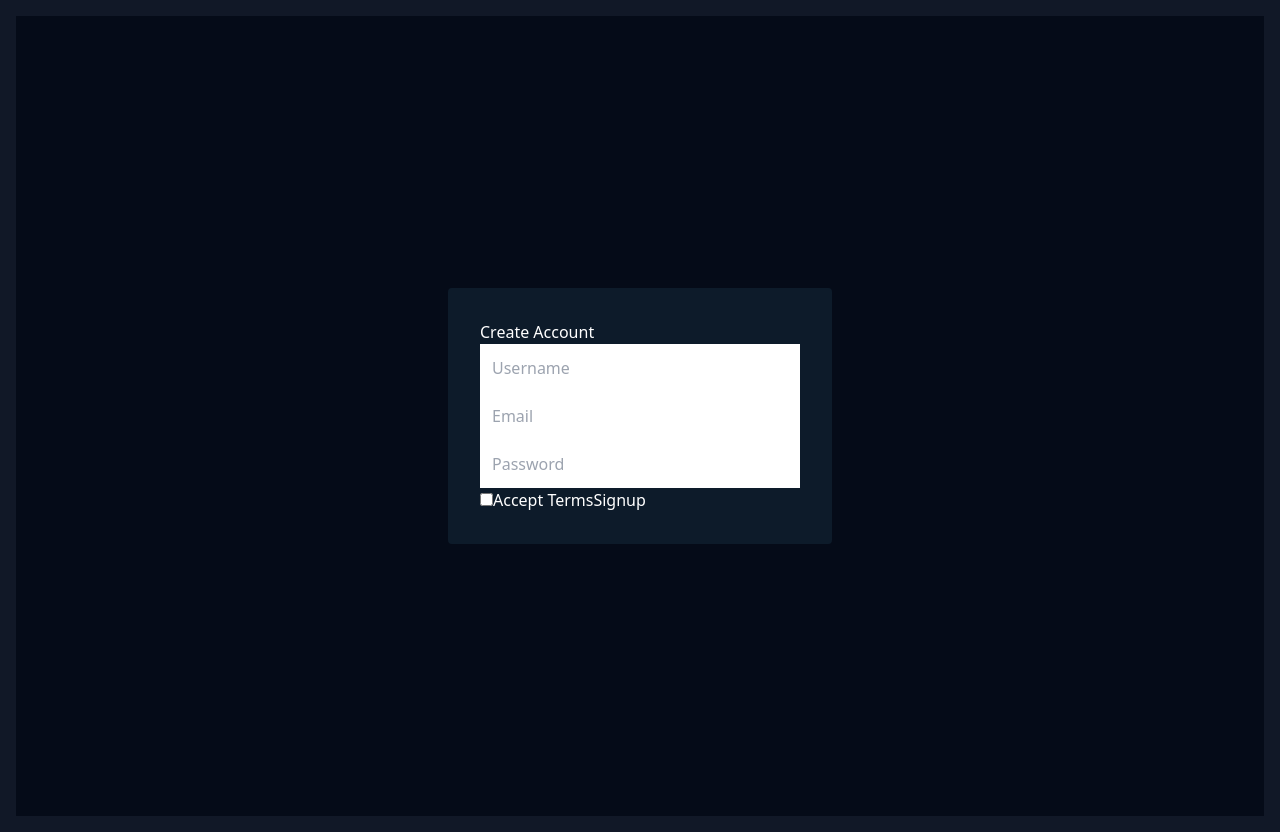
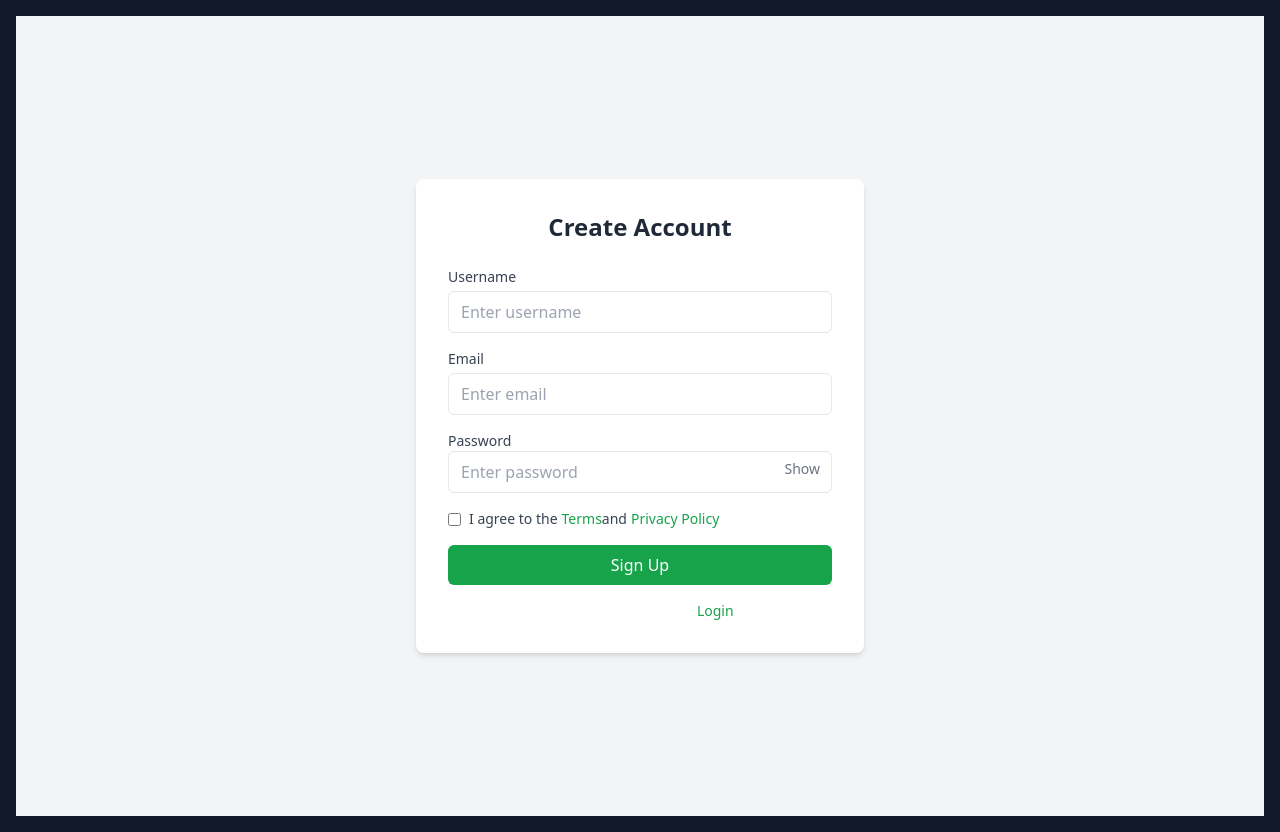
Before and after one commit to Acinyx-ai/acinyx-frontend, a React (Vite) app: page /signup in a window 1280 px wide. Built offline with nearby package versions, Linux system fonts and the light colour scheme.

Commit message:
Fix and clean signup page UI

```diff
--- a/src/pages/Signup.jsx
+++ b/src/pages/Signup.jsx
@@ -1,150 +1,290 @@
-import { useState,useEffect } from "react";
-import { useNavigate,Link } from "react-router-dom";
+import { useState, useEffect } from "react";
+import { useNavigate, Link } from "react-router-dom";
 
-const API=import.meta.env.VITE_API_URL;
+const API = import.meta.env.VITE_API_URL || "http://127.0.0.1:8000";
 
-export default function Signup(){
+export default function Signup() {
 
-const navigate=useNavigate();
+  const navigate = useNavigate();
 
-const[form,setForm]=useState({
+  const [form, setForm] = useState({
+    username: "",
+    email: "",
+    password: "",
+  });
 
-username:"",
-email:"",
-password:""
-
-});
-
-const[accepted,setAccepted]=useState(false);
-
-const[error,setError]=useState("");
-
-const[loading,setLoading]=useState(false);
-
-useEffect(()=>{
-
-const token=localStorage.getItem("acinyx_token");
-
-if(token) navigate("/dashboard");
-
-},[]);
+  const [showPassword, setShowPassword] = useState(false);
+  const [accepted, setAccepted] = useState(false);
+  const [error, setError] = useState("");
+  const [loading, setLoading] = useState(false);
 
 
-function update(e){
-
-setForm({...form,[e.target.name]:e.target.value});
-
-}
+  useEffect(() => {
+    const token = localStorage.getItem("acinyx_token");
+    if (token) navigate("/dashboard");
+  }, [navigate]);
 
 
-async function submit(){
-
-if(!accepted){
-
-setError("Accept terms first");
-
-return;
-
-}
-
-setLoading(true);
-
-try{
-
-const res=await fetch(`${API}/signup`,{
-
-method:"POST",
-
-headers:{"Content-Type":"application/json"},
-
-body:JSON.stringify(form)
-
-});
-
-const data=await res.json();
-
-if(!res.ok) throw new Error(data.detail);
+  function update(e) {
+    setForm({ ...form, [e.target.name]: e.target.value });
+  }
 
 
-// AUTO LOGIN
+  function validate() {
 
-const body=new URLSearchParams();
+    if (!form.username || !form.email || !form.password)
+      return "All fields are required";
 
-body.append("username",form.username);
+    if (form.username.length < 3)
+      return "Username must be at least 3 characters";
 
-body.append("password",form.password);
+    if (!form.email.includes("@"))
+      return "Enter valid email";
 
-const loginRes=await fetch(`${API}/token`,{
+    if (form.password.length < 6)
+      return "Password must be at least 6 characters";
 
-method:"POST",
+    if (!accepted)
+      return "Accept Terms and Privacy Policy";
 
-headers:{"Content-Type":"application/x-www-form-urlencoded"},
-
-body
-
-});
-
-const loginData=await loginRes.json();
-
-localStorage.setItem("acinyx_token",loginData.access_token);
-
-localStorage.setItem("acinyx_plan",loginData.plan);
-
-localStorage.setItem("acinyx_username",form.username);
-
-navigate("/dashboard");
-
-}
-
-catch(e){
-
-setError(e.message);
-
-}
-
-setLoading(false);
-
-}
+    return null;
+  }
 
 
-return(
+  async function submit(e) {
 
-<div className="min-h-screen flex items-center justify-center bg-[#050b18] text-white">
+    e.preventDefault();
 
-<div className="p-8 bg-[#0d1b2a] rounded w-96">
+    const validationError = validate();
+
+    if (validationError) {
+      setError(validationError);
+      return;
+    }
+
+    setLoading(true);
+    setError("");
+
+    try {
+
+      const res = await fetch(`${API}/signup`, {
+        method: "POST",
+        headers: {
+          "Content-Type": "application/json"
+        },
+        body: JSON.stringify(form),
+      });
+
+      const data = await res.json();
+
+      if (!res.ok)
+        throw new Error(data.detail || "Signup failed");
+
+      navigate("/login");
+
+    }
+
+    catch (err) {
+
+      setError(err.message);
+
+    }
+
+    finally {
+
+      setLoading(false);
+
+    }
+
+  }
 
 
-<h1>Create Account</h1>
+
+  return (
+
+<div className="min-h-screen flex items-center justify-center bg-gray-100">
+
+<form
+onSubmit={submit}
+className="bg-white p-8 rounded-lg shadow-md w-full max-w-md"
+>
 
 
-<input name="username" onChange={update} placeholder="Username" className="w-full p-3 text-black"/>
+<h2 className="text-2xl font-bold mb-6 text-center text-gray-800">
+
+Create Account
+
+</h2>
 
 
-<input name="email" onChange={update} placeholder="Email" className="w-full p-3 text-black"/>
+
+{/* Username */}
+
+<label className="block text-sm font-medium text-gray-700">
+
+Username
+
+</label>
+
+<input
+name="username"
+value={form.username}
+onChange={update}
+className="w-full mt-1 mb-4 px-3 py-2 border rounded-md focus:outline-none focus:ring-2 focus:ring-green-500"
+placeholder="Enter username"
+/>
 
 
-<input name="password" type="password" onChange={update} placeholder="Password" className="w-full p-3 text-black"/>
+
+{/* Email */}
+
+<label className="block text-sm font-medium text-gray-700">
+
+Email
+
+</label>
+
+<input
+name="email"
+type="email"
+value={form.email}
+onChange={update}
+className="w-full mt-1 mb-4 px-3 py-2 border rounded-md focus:outline-none focus:ring-2 focus:ring-green-500"
+placeholder="Enter email"
+/>
 
 
-<label>
 
-<input type="checkbox" onChange={e=>setAccepted(e.target.checked)}/>
 
-Accept Terms
+{/* Password */}
+
+<label className="block text-sm font-medium text-gray-700">
+
+Password
 
 </label>
 
 
-<button onClick={submit}>
+<div className="relative mb-4">
 
-{loading?"Creating":"Signup"}
+<input
+type={showPassword ? "text" : "password"}
+name="password"
+value={form.password}
+onChange={update}
+className="w-full px-3 py-2 border rounded-md focus:outline-none focus:ring-2 focus:ring-green-500"
+placeholder="Enter password"
+/>
+
+
+<button
+type="button"
+onClick={() => setShowPassword(!showPassword)}
+className="absolute right-3 top-2 text-sm text-gray-500"
+>
+
+{showPassword ? "Hide" : "Show"}
+
+</button>
+
+</div>
+
+
+
+
+{/* Terms */}
+
+<label className="flex items-center gap-2 mb-4 text-sm text-gray-700">
+
+<input
+type="checkbox"
+checked={accepted}
+onChange={(e) => setAccepted(e.target.checked)}
+/>
+
+
+<span>
+
+I agree to the
+
+<Link
+to="/terms"
+className="text-green-600 ml-1"
+>
+
+Terms
+
+</Link>
+
+and
+
+<Link
+to="/privacy"
+className="text-green-600 ml-1"
+>
+
+Privacy Policy
+
+</Link>
+
+</span>
+
+</label>
+
+
+
+
+{/* Error */}
+
+{error && (
+
+<p className="text-red-500 mb-3 text-sm">
+
+{error}
+
+</p>
+
+)}
+
+
+
+
+
+
+{/* Button */}
+
+<button
+type="submit"
+disabled={loading}
+className="w-full bg-green-600 text-white py-2 rounded-md hover:bg-green-700 transition"
+>
+
+{loading ? "Creating..." : "Sign Up"}
 
 </button>
 
 
-{error}
 
-</div>
+
+
+<p className="text-sm mt-4 text-center">
+
+Already have account?
+
+<Link
+to="/login"
+className="text-green-600 ml-1"
+>
+
+Login
+
+</Link>
+
+</p>
+
+
+
+</form>
 
 </div>
 
```
